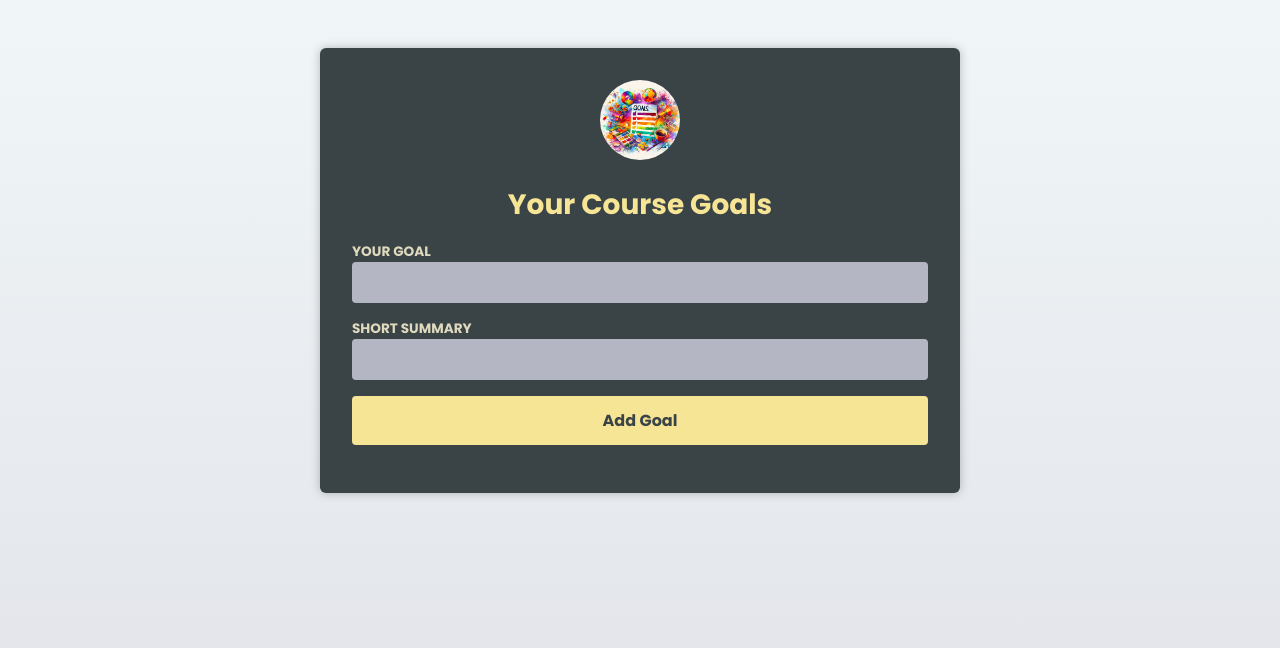
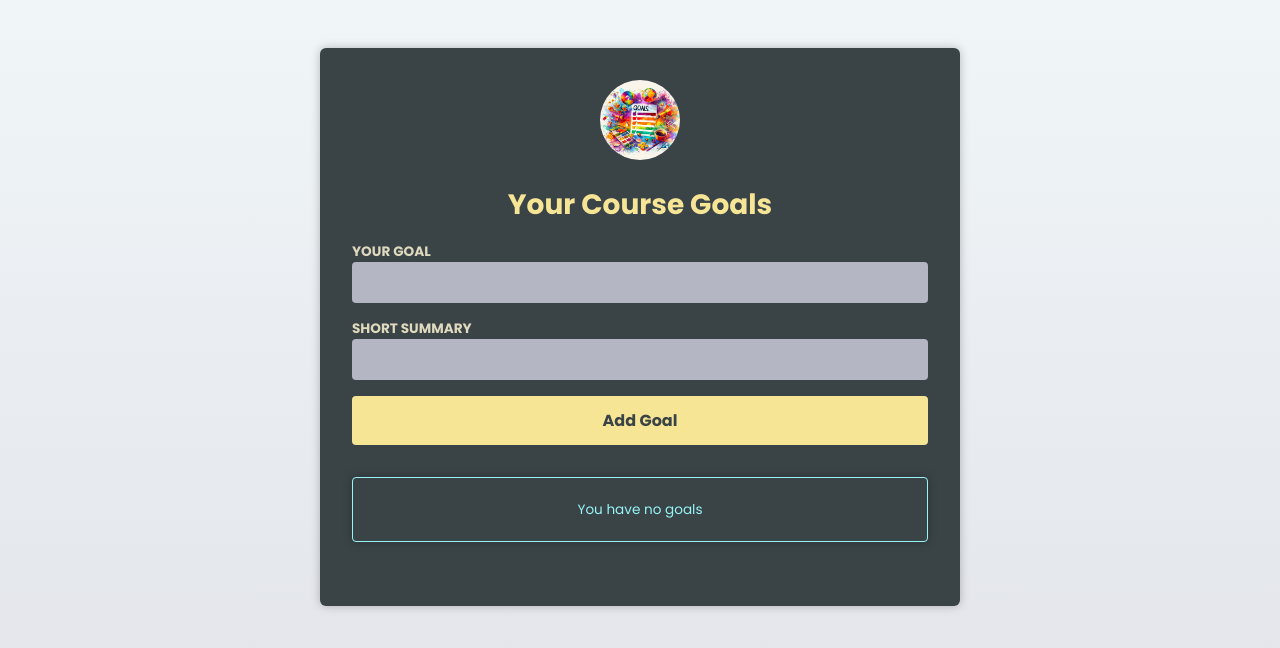
Before and after one commit to MusiliC/react-typescript-udemy, a React (Vite) app: page / in a window 1280 px wide. Shown: the top 648 px of the page. Built offline with nearby package versions, Linux system fonts and the light colour scheme; the HTML template or start-up script is replaced by a standard one.

Commit message:
discriminated union for separating jobs

```diff
--- a/src/components/CourseGoalList.tsx
+++ b/src/components/CourseGoalList.tsx
@@ -1,23 +1,41 @@
+import { ReactNode } from "react";
 import { type CourseGoal as CourseGoalType } from "../App";
 import CourseGoal from "./CourseGoal";
+import InfoBox from "./InfoBox";
 
 type CourseGoalListProps = {
   goals: CourseGoalType[];
   onDeleteGoal: (id: number) => void;
 };
 
+
+
 const CourseGoalList = ({ goals, onDeleteGoal }: CourseGoalListProps) => {
+  if (goals.length === 0) {
+    return <InfoBox mode="hint"> You have no goals </InfoBox>;
+  }
+
+  let warningBox: ReactNode;
+
+  if(goals.length >= 4){
+    warningBox = <InfoBox mode="warning" severity="medium" >Goals Have Exceeded</InfoBox>
+  }
+
   return (
+    <>
+      {warningBox}
       <ul>
         {goals.map((goal) => (
           <li key={goal.id}>
-          <CourseGoal title={goal.title} id={goal.id} onDelete = {onDeleteGoal} >
+            <CourseGoal title={goal.title} id={goal.id} onDelete={onDeleteGoal}>
               <p>{goal.description}</p>
             </CourseGoal>
           </li>
         ))}
       </ul>
+
+    </>
   );
 };
 
-export default CourseGoalList
+export default CourseGoalList;
--- /dev/null
+++ b/src/components/InfoBox.tsx
@@ -0,0 +1,33 @@
+import { ReactNode } from "react";
+
+type HintBoxProps = {
+  mode: "hint";
+  children: ReactNode;
+};
+
+type WarningBoxPropsType = {
+  mode: "warning";
+  severity: "low" | "medium" | "high";
+  children: ReactNode;
+};
+
+type InfoBoxPropsType = HintBoxProps | WarningBoxPropsType;
+
+function InfoBox(props: InfoBoxPropsType) {
+  const { children, mode } = props;
+  if (mode === "hint") {
+    return (
+      <aside className="infobox infobox-hint">
+        <p>{children}</p>
+      </aside>
+    );
+  }
+  const { severity } = props;
+  return (
+    <aside className={`infobox infobox-warning warning--${severity}`}>
+      <p>{children}</p>
+    </aside>
+  );
+}
+
+export default InfoBox;
--- a/src/index.css
+++ b/src/index.css
@@ -126,7 +126,31 @@
   color: #f9a73b;
 }
 
-.fallback {
+.infobox {
+  margin: 2rem 0;
+  padding: 0.5rem;
   text-align: center;
-  color: #acd1ce;
+  box-shadow: 0 0 10px rgba(0, 0, 0, 0.25);
+  font-size: 0.85rem;
+  border-radius: 4px;
 }
+
+.infobox-hint {
+  border: 1px solid #96f5f7;
+  color: #96f5f7;
+}
+
+.infobox-warning.warning--low {
+  border: 1px solid #f6d84f;
+  color: #f6d84f;
+}
+
+.infobox-warning.warning--medium {
+  border: 1px solid #f9a73b;
+  color: #f9a73b;
+}
+
+.infobox-warning.warning--high {
+  border: 1px solid #f97373;
+  color: #f97373;
+}
```
Lines whose indentation alone changed are shown as unchanged.
